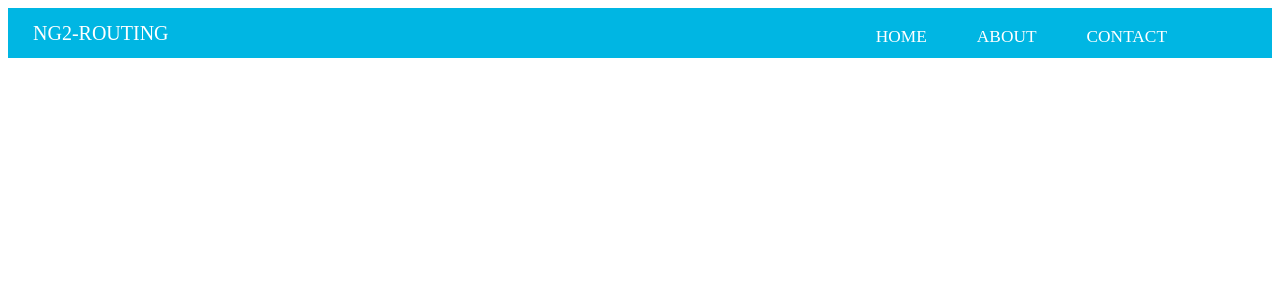
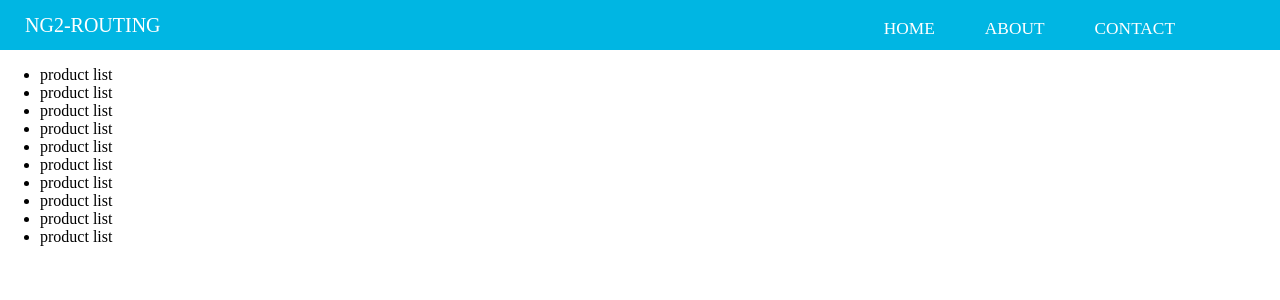
Before and after one commit to adityaanup/ng2-routing, an Angular app: page /home in a window 1280 px wide. Shown: the top 300 px of the page. Built offline with nearby package versions, Linux system fonts and the light colour scheme.

Commit message:
basic routing configured

```diff
--- a/src/app/components/about/about.component.html
+++ b/src/app/components/about/about.component.html
@@ -1,6 +1,3 @@
-<header>
-    <app-navigation></app-navigation>
-</header>
 <section>
     <p>this is about</p>
 </section>
--- a/src/app/components/application/app.component.html
+++ b/src/app/components/application/app.component.html
@@ -1 +1,4 @@
+<header>
+    <app-navigation></app-navigation>
+</header>
 <router-outlet></router-outlet>
--- a/src/app/components/contact/contact.component.html
+++ b/src/app/components/contact/contact.component.html
@@ -1,6 +1,3 @@
-<header>
-    <app-navigation></app-navigation>
-</header>
 <section>
     <p>this is contact </p>
 </section>
--- a/src/app/components/home/home.component.html
+++ b/src/app/components/home/home.component.html
@@ -1,3 +1,14 @@
-<header>
-    <app-navigation></app-navigation>
-</header>
+<section>
+    <ul>
+        <li>product list</li>
+        <li>product list</li>
+        <li>product list</li>
+        <li>product list</li>
+        <li>product list</li>
+        <li>product list</li>
+        <li>product list</li>
+        <li>product list</li>
+        <li>product list</li>
+        <li>product list</li>
+    </ul>
+</section>
--- a/src/app/components/navigation/navigation.component.html
+++ b/src/app/components/navigation/navigation.component.html
@@ -1,6 +1,6 @@
 <nav class="navbar">
     <div class="navbar-header">
-        <a href="#">Ng2-Routing</a>
+        <a routerLink="/">Ng2-Routing</a>
     </div>
     <div class="navbar-menu">
         <ul>
--- a/src/app/routing.module.ts
+++ b/src/app/routing.module.ts
@@ -1,6 +1,7 @@
 import { NgModule } from '@angular/core';
 import { Routes, RouterModule } from '@angular/router';
 
+import { ApplicationComponent } from './components/application/app.component';
 import { HomeComponent } from './components/home/home.component';
 import { AboutComponent } from './components/about/about.component';
 import { ContactComponent } from './components/contact/contact.component';
@@ -9,7 +10,7 @@ const routes: Routes = [
     { path: 'home', component: HomeComponent },
     { path: 'contact', component: ContactComponent },
     { path: 'about', component: AboutComponent },
-    { path: '', redirectTo: '/home', pathMatch: 'full'}
+    { path: '', redirectTo: '/home', pathMatch:'full' }
 ];
 
 @NgModule({
--- a/src/styles.css
+++ b/src/styles.css
@@ -1 +1,5 @@
 /* You can add global styles to this file, and also import other style files */
+body {
+    margin: 0px;
+    padding: 0px;
+}
```
